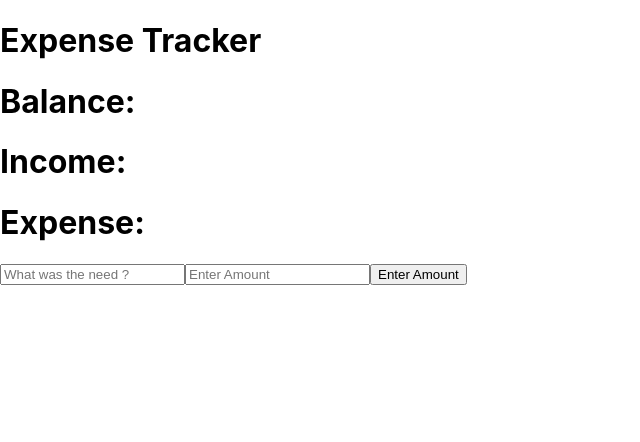
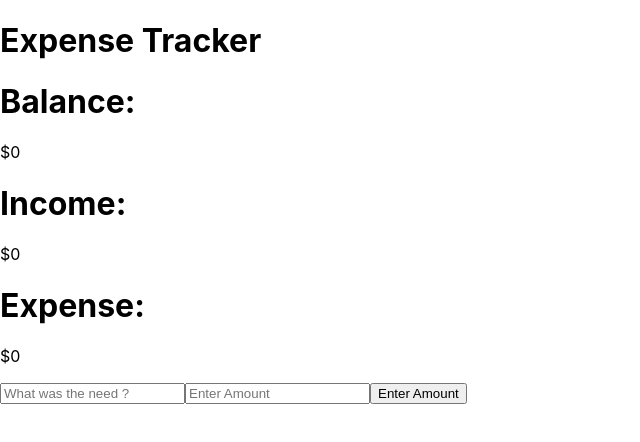
Before and after one commit to rohit1101/Expense-Tracker, a React (Create React App) app: page / in a window 1280 px wide. Shown: the top 442 px of the page, without its empty margins (0-640 px from the left). Built offline with nearby package versions, Linux system fonts and the light colour scheme.

Commit message:
not optimised

```diff
--- a/src/App.css
+++ b/src/App.css
@@ -36,3 +36,11 @@
     transform: rotate(360deg);
   }
 }
+
+.exp {
+  color: red;
+}
+
+.inc {
+  color: green;
+}
--- a/src/App.js
+++ b/src/App.js
@@ -3,40 +3,56 @@ import React from "react";
 import "./App.css";
 import { History } from "./History";
 
-function Balance(props) {
+function Balance({ bal }) {
+  const newSumArray = [...bal];
+  let sum = 0;
+  newSumArray.forEach((item) => {
+    sum += item.amt;
+  });
   return (
     <div>
       <h1>Balance:</h1>
-      <p>{props.p}</p>
+      <p>${sum}</p>
     </div>
   );
 }
 
-function Income(props) {
+function Income({ inc }) {
+  const incArr = [...inc];
+  let sum = 0;
+  incArr.forEach((item) => {
+    if (item.amt >= 0) {
+      sum += item.amt;
+    }
+  });
   return (
     <div>
       <h1>Income:</h1>
-      <p>{props.p}</p>
+      <p>${sum}</p>
     </div>
   );
 }
 
-function Expense(props) {
+function Expense({ exp }) {
+  const expArr = [...exp];
+  let sum = 0;
+  expArr.forEach((item) => {
+    if (item.amt < 0) {
+      sum += Math.abs(item.amt);
+    }
+  });
+  console.log(sum);
   return (
     <div>
       <h1>Expense:</h1>
-      <p>{props.p}</p>
+      <p>{sum !== 0 ? `-$${sum}` : "$0"}</p>
     </div>
   );
 }
 
 export class ExpenseTracker extends React.Component {
   state = {
-    transaction_arr: {
-      bal: [],
-      inc: [],
-      exp: [],
-    },
+    transaction_arr: [],
     amount: "",
     history: "",
   };
@@ -63,7 +79,7 @@ export class ExpenseTracker extends React.Component {
         history: this.state.history,
       };
       this.setState((state) => {
-        return state.transaction_arr.inc.push(newIncome);
+        return state.transaction_arr.push(newIncome);
       });
     }
 
@@ -76,7 +92,7 @@ export class ExpenseTracker extends React.Component {
         history: this.state.history,
       };
       this.setState((state) => {
-        return state.transaction_arr.exp.push(newIncome);
+        return state.transaction_arr.push(newIncome);
       });
     }
 
@@ -87,9 +103,9 @@ export class ExpenseTracker extends React.Component {
     return (
       <div>
         <h1>Expense Tracker</h1>
-        <Balance p={this.state.bal} />
-        <Income p={this.state.inc} />
-        <Expense p={this.state.exp} />
+        <Balance bal={this.state.transaction_arr} />
+        <Income inc={this.state.transaction_arr} />
+        <Expense exp={this.state.transaction_arr} />
         <History ui={this.state.transaction_arr} />
 
         <input
--- a/src/History.js
+++ b/src/History.js
@@ -1,19 +1,19 @@
 import React from "react";
+import "./App.css";
 
 export function History({ ui }) {
-  const { inc, exp } = ui;
-  const renderArray = [...inc, ...exp];
+  const renderArray = [...ui];
   console.log(renderArray);
-
-  const dummy = [...renderArray];
 
   return (
     <div>
-      {dummy.map((item) => {
+      {renderArray.map((item) => {
         return (
-          <p>
-            {item.amt} - {item.history}
-          </p>
+          <div>
+            <p className={item.amt >= 0 ? "inc" : "exp"}>
+              ${Math.abs(item.amt)} - {item.history}
+            </p>
+          </div>
         );
       })}
     </div>
```
